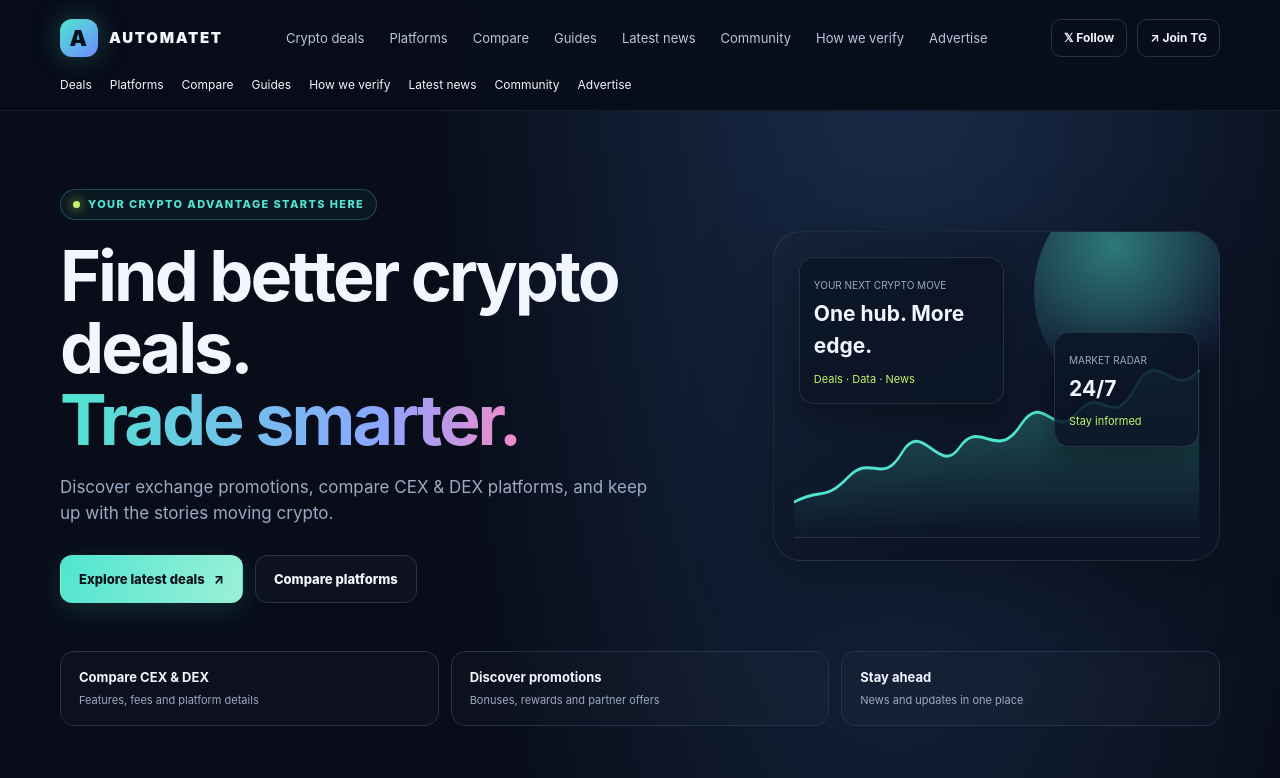
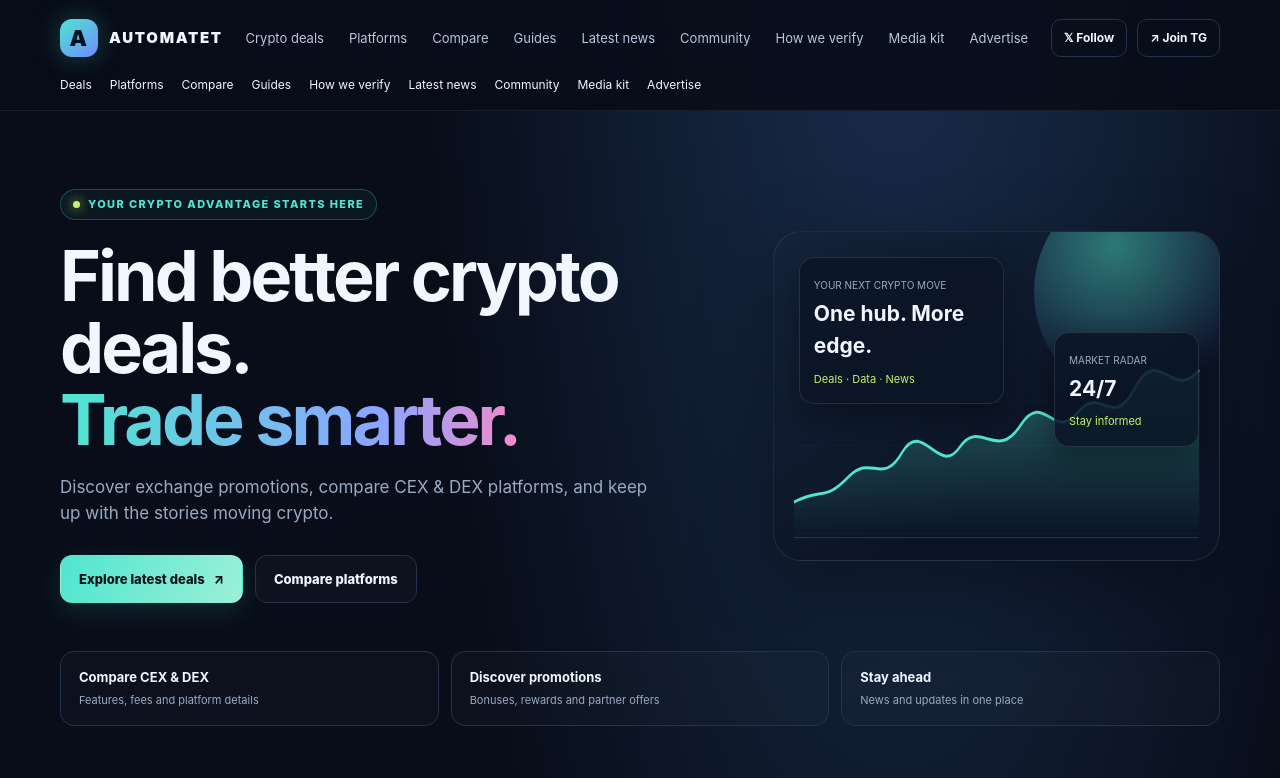
Before and after one commit to capzed/capzed, a website: page index.html in a window 1280 px wide. Shown: the top 778 px of the page. Drawn offline with Linux system fonts and the light colour scheme; no server answers.

Commit message:
Add media kit links across site navigation

```diff
--- a/index.html
+++ b/index.html
@@ -28,9 +28,9 @@ footer{border-top:1px solid #ffffff14;margin-top:30px;padding:30px 0 38px}.footr
 <body>
 <header><div class="wrap nav">
 <a class="brand" href="#"><span class="mark">A</span><span>AUTOMATET</span></a>
-<nav class="navlinks"><a href="#deals">Crypto deals</a><a href="#platforms">Platforms</a><a href="#compare">Compare</a><a href="/guides.html">Guides</a><a href="#news">Latest news</a><a href="#partners">Community</a><a href="/methodology.html">How we verify</a><a href="/advertise.html">Advertise</a></nav>
+<nav class="navlinks"><a href="#deals">Crypto deals</a><a href="#platforms">Platforms</a><a href="#compare">Compare</a><a href="/guides.html">Guides</a><a href="#news">Latest news</a><a href="#partners">Community</a><a href="/methodology.html">How we verify</a><a href="/media-kit.html">Media kit</a><a href="/advertise.html">Advertise</a></nav>
 <div class="navright"><a class="social" href="https://x.com/automatetdotcom" target="_blank" rel="noopener">𝕏 Follow</a><a class="social" href="https://t.me/automatetrades" target="_blank" rel="noopener">↗ Join TG</a><button class="menu" onclick="document.getElementById('mobilelinks').hidden=!document.getElementById('mobilelinks').hidden">☰</button></div>
-</div><div id="mobilelinks" class="wrap" hidden style="padding:0 0 15px;display:flex;gap:18px;flex-wrap:wrap;font-size:12px"><a href="#deals">Deals</a><a href="#platforms">Platforms</a><a href="#compare">Compare</a><a href="/guides.html">Guides</a><a href="/methodology.html">How we verify</a><a href="#news">Latest news</a><a href="#partners">Community</a><a href="/advertise.html">Advertise</a></div></header>
+</div><div id="mobilelinks" class="wrap" hidden style="padding:0 0 15px;display:flex;gap:18px;flex-wrap:wrap;font-size:12px"><a href="#deals">Deals</a><a href="#platforms">Platforms</a><a href="#compare">Compare</a><a href="/guides.html">Guides</a><a href="/methodology.html">How we verify</a><a href="#news">Latest news</a><a href="#partners">Community</a><a href="/media-kit.html">Media kit</a><a href="/advertise.html">Advertise</a></div></header>
 <main class="wrap">
 <div class="hero"><div><div class="eyebrow"><span class="dot"></span> Your crypto advantage starts here</div><h1>Find better crypto deals.<br><span>Trade smarter.</span></h1><p class="lead">Discover exchange promotions, compare CEX & DEX platforms, and keep up with the stories moving crypto.</p><div class="actions"><a class="btn primary" href="#deals">Explore latest deals <span>↗</span></a><a class="btn secondary" href="#compare">Compare platforms</a></div></div>
 <div class="heroart"><div class="orb"></div><div class="floatcard"><small>YOUR NEXT CRYPTO MOVE</small><strong>One hub. More edge.</strong><span class="up">Deals · Data · News</span></div><div class="floatcard mini"><small>MARKET RADAR</small><strong>24/7</strong><span class="up">Stay informed</span></div><div class="chart"><svg viewBox="0 0 600 180" preserveAspectRatio="none"><defs><linearGradient id="area" x1="0" x2="0" y1="0" y2="1"><stop offset="0" stop-color="#50e5d0" stop-opacity=".35"/><stop offset="1" stop-color="#50e5d0" stop-opacity="0"/></linearGradient></defs><path d="M0 145 C40 130 45 145 80 120 S130 130 160 95 S215 120 245 90 S300 105 335 68 S385 85 420 55 S470 75 505 30 S560 45 600 12 L600 180 L0 180Z" fill="url(#area)"/><path d="M0 145 C40 130 45 145 80 120 S130 130 160 95 S215 120 245 90 S300 105 335 68 S385 85 420 55 S470 75 505 30 S560 45 600 12" fill="none" stroke="#50e5d0" stroke-width="3"/></svg></div></div></div>
```
